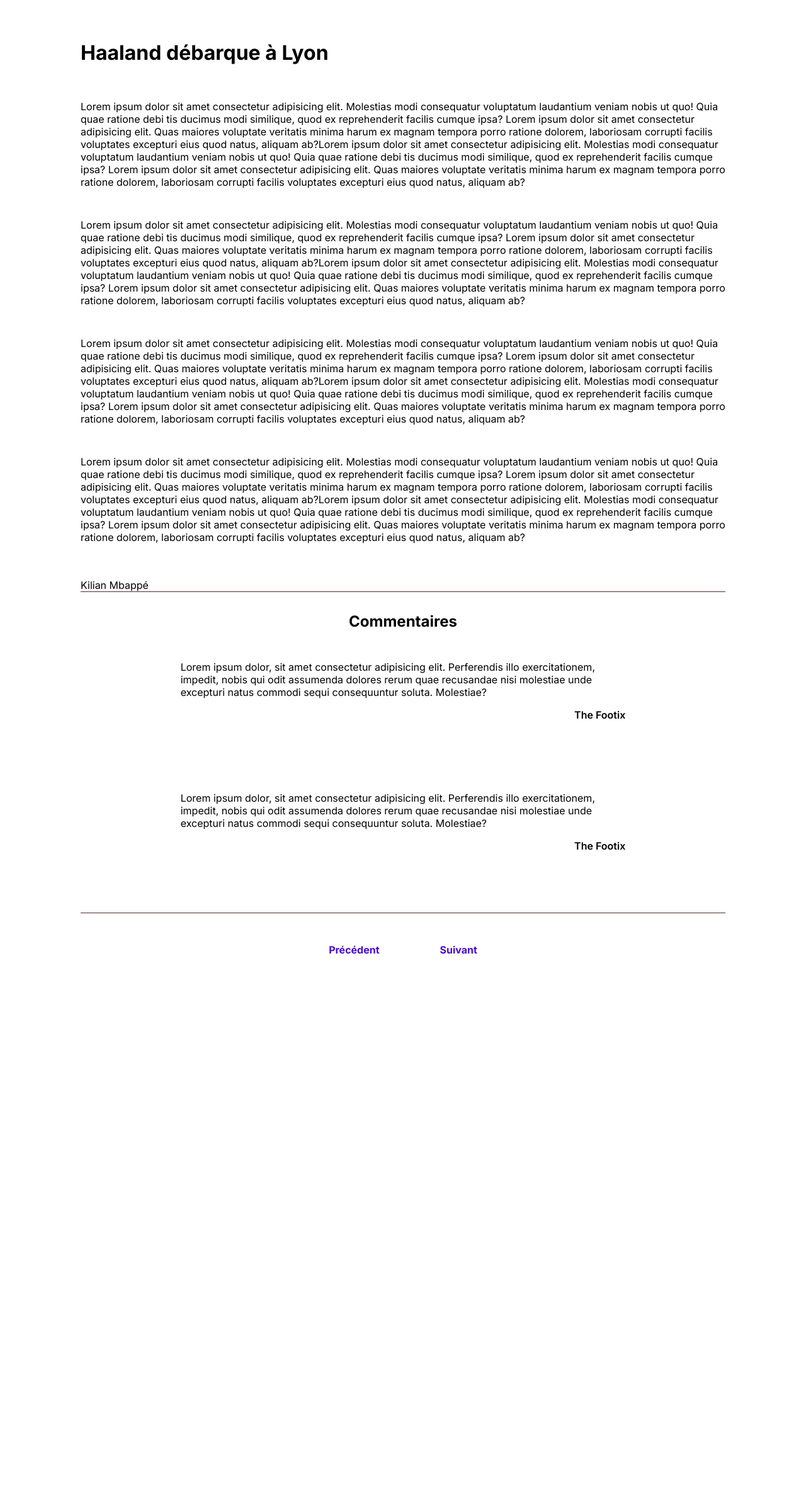
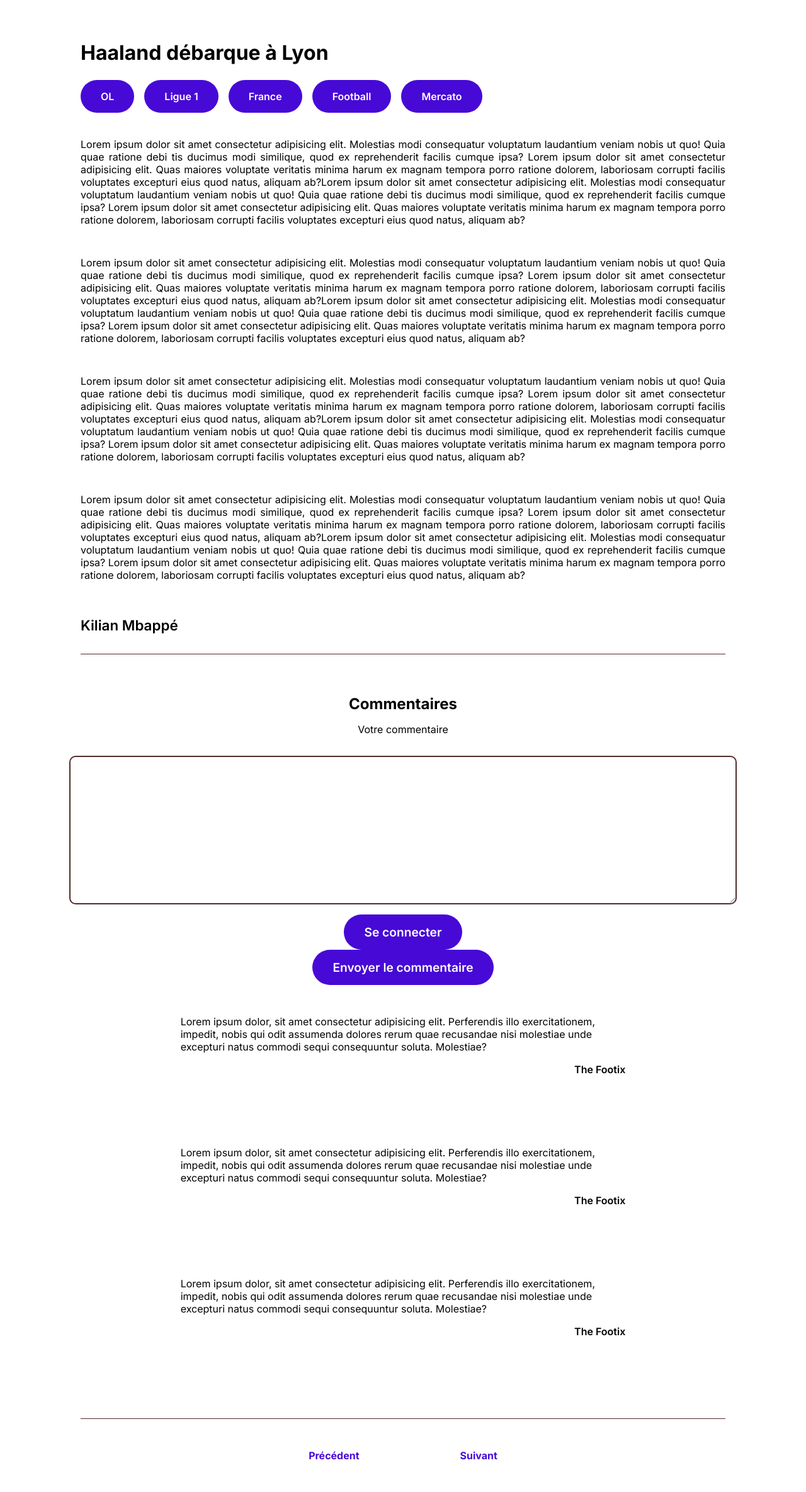
Before and after one commit to MricP/Blog, a PHP site: page /article.php in a window 1280 px wide. Shown: the whole page at 63% size. Before the commit the page ends 1515 px from the top, so only its background shows below. Run offline with PHP 8.4, Linux system fonts and the light colour scheme.

Commit message:
Amélioration du style + Article.php

```diff
--- a/app.css
+++ b/app.css
@@ -20,12 +20,18 @@
     --page-switch-color-text:var(--primary);
     --page-switch-color-text-hover:var(--blanc);
     --page-switch-color-background-hover:var(--primary);
+
+    /* Pastilles - Catégorie */
+    --pastille-category-text-color:var(--blanc);
+    --pastille-category-text-color-hover:var(--primary);
+    --pastille-category-background-color:var(--primary);
 }
 
 * {
     margin:0;
     padding: 0;
     font-family: inter, arial, sans-serif;
+    text-decoration: none;
 }
 
 body {
@@ -35,8 +41,8 @@ body {
     flex-direction: column;
 }
 
-h1 {
-    margin: 4rem 0 2rem 0;
+button {
+    border:none;
 }
 
 
@@ -45,6 +51,9 @@ h1 {
     flex-direction: column;
     align-items: center;
     width:80vw;
+}
+
+.article-list-container {
     margin: 2rem 0;
 }
 
@@ -54,9 +63,57 @@ h1 {
     background-color: var(--section-separator-color);
 }
 
+.new-commentaire-submit-button, .new-commentaire-login-button {
+    font-weight:600;
+    font-size: 1.2rem;
+    padding: 1rem 2rem;
+    border-radius: 50px;
+    color: var(--blanc);
+    background-color: var(--primary);
+}
+
+.new-commentaire-submit-button:hover, .new-commentaire-login-button:hover {
+    color: var(--primary);
+    background-color: transparent;
+    border: solid 1px var(--primary)
+}
+
+.form-new-commentaire {
+    width:80vw;
+    display: flex;
+    flex-direction: column;
+    align-items: center;
+}
+
+.new-commentaire-text {
+    width: 100%;
+    height: 200px;
+    padding: 1rem;
+    margin: 1rem 0;
+    border: solid 2px var(--gris);
+    border-radius: 10px;
+}
+
 /* Page d'un article'*/
 
+.article-container {
+    margin: 4rem 0 0rem 0;
+}
+
+.article-container > h1 {
+    margin: 0 0 1.5rem 0;
+}
+
+.article-paragraphes-container {
+    margin: 1rem 0;
+}
+
+.commentaires-container {
+    margin: 4rem 0;
+}
+
 .article-paragraphe {
+    text-align: justify;
     margin: 1.5rem 0;
 }
 
@@ -75,12 +132,44 @@ h1 {
 }
 
 .article-paragraphe:hover, .commentaire-text:hover {
-    font-size: 1.2rem;
+    font-size: 1.08rem;
+}
+
+.article-creator {
+    font-size: 1.4rem;
+    font-weight: 600;
+    margin: 2rem 0;
 }
 
 .commentaire-creator {
     font-weight: 600;
     text-align: end;
+}
+
+.new-commentaire-label {
+    margin: 1rem 0;
+}
+
+.pastilles-container {
+    display: flex;
+    flex-direction: row;
+}
+
+.pastille-category {
+    width:fit-content;
+    font-weight: 600;
+    padding: 1rem 2rem;
+    margin: 0 1rem 0 0;
+    border-radius: 50px;
+    color: var(--pastille-category-text-color);
+    background-color: var(--pastille-category-background-color);
+    transition: 0.4s all ease-in-out;
+}
+
+.pastille-category:hover {
+    color: var(--primary);
+    background-color: transparent;
+    border: solid 1px var(--pastille-category-text-color-hover);
 }
 
 /* Page de liste d'articles*/
@@ -120,14 +209,15 @@ h1 {
 
 .page-switch-text {
     font-weight: 700;
-    padding: 1rem;
+    padding: 1rem 3rem;
     color: var(--page-switch-color-text);
+    transition: 0.4s all ease-in-out;
 }
 
 .page-switch-text:hover {
     color: var(--page-switch-color-text-hover);
     background-color: var(--page-switch-color-background-hover);
-    border-radius: 10px;
+    border-radius: 50px;
 }
 
 .page-circle-buttons-container {
@@ -148,6 +238,7 @@ h1 {
     font-size: 1.3rem;
     color: var(--page-button-circle-color-text);
     background-color: var(--page-button-circle-color-background);
+    transition: 0.4s all ease-in-out;
 }
 
 .page-circle-button:hover {
--- a/article.php
+++ b/article.php
@@ -2,11 +2,40 @@
 <html>
     <head>
         <title>Sport News</title>
-        <link rel="stylesheet" href="./app.css">
+        <link rel="stylesheet" href="./app.css" />
+        <link href="/your-path-to-fontawesome/css/solid.css" rel="stylesheet" />
         <?php
+
+        function createComment() {
+            try {
+                $connexion = new PDO('mysql:host=localhost;dbname=blog', 'root', '');
+                $connexion->setAttribute(PDO::ATTR_ERRMODE, PDO::ERRMODE_EXCEPTION);
+
+                if (!(isset($_POST['currentUser']))) {
+                    $sql = "INSERT INTO comment(commentText, commentAuthor) VALUES (:commentText, :commentAuthor)";
+                    $stmt = $connexion->prepare($sql);
+                    $stmt->bindParam(':commentText', $_POST['commentText']);
+                    $stmt->bindParam(':commentAuthor', $_POST['currentUser']);
+                    $stmt->execute();
+                } else {
+                    header("Location: ./login.php");
+                }
+            } catch (PDOException $e) {
+                die('Erreur PDO : ' . $e->getMessage());
+            } catch (Exception $e) {
+                die('Erreur Générale : ' . $e->getMessage());
+            }
+        }
 
         $article = [
             'title' => "Haaland débarque à Lyon",
+            'categories' => [
+                '0' => "OL",
+                '1' => "Ligue 1",
+                '2' => "France",
+                '3' => "Football",
+                '4' => "Mercato",
+            ],
             'creator' => "Kilian Mbappé"
         ];
 
@@ -19,17 +48,31 @@
     <body>
         <div class="article-container">
             <h1><?php echo $article['title']; ?></h1>
+            <div class="pastilles-container">
+                <?php
+                    for ($i = 0; $i < sizeof($article["categories"]); $i++) {
+                        echo '<div class="pastille-category"><span>'.$article["categories"][strval($i)].'</span></div>';
+                    }
+                ?>
+            </div>
+
             <div class="article-paragraphes-container">
                 <p class="article-paragraphe">Lorem ipsum dolor sit amet consectetur adipisicing elit. Molestias modi consequatur voluptatum laudantium veniam nobis ut quo! Quia quae ratione debi tis ducimus modi similique, quod ex reprehenderit facilis cumque ipsa? Lorem ipsum dolor sit amet consectetur adipisicing elit. Quas maiores voluptate veritatis minima harum ex magnam tempora porro ratione dolorem, laboriosam corrupti facilis voluptates excepturi eius quod natus, aliquam ab?Lorem ipsum dolor sit amet consectetur adipisicing elit. Molestias modi consequatur voluptatum laudantium veniam nobis ut quo! Quia quae ratione debi tis ducimus modi similique, quod ex reprehenderit facilis cumque ipsa? Lorem ipsum dolor sit amet consectetur adipisicing elit. Quas maiores voluptate veritatis minima harum ex magnam tempora porro ratione dolorem, laboriosam corrupti facilis voluptates excepturi eius quod natus, aliquam ab?</p>
                 <p class="article-paragraphe">Lorem ipsum dolor sit amet consectetur adipisicing elit. Molestias modi consequatur voluptatum laudantium veniam nobis ut quo! Quia quae ratione debi tis ducimus modi similique, quod ex reprehenderit facilis cumque ipsa? Lorem ipsum dolor sit amet consectetur adipisicing elit. Quas maiores voluptate veritatis minima harum ex magnam tempora porro ratione dolorem, laboriosam corrupti facilis voluptates excepturi eius quod natus, aliquam ab?Lorem ipsum dolor sit amet consectetur adipisicing elit. Molestias modi consequatur voluptatum laudantium veniam nobis ut quo! Quia quae ratione debi tis ducimus modi similique, quod ex reprehenderit facilis cumque ipsa? Lorem ipsum dolor sit amet consectetur adipisicing elit. Quas maiores voluptate veritatis minima harum ex magnam tempora porro ratione dolorem, laboriosam corrupti facilis voluptates excepturi eius quod natus, aliquam ab?</p>
                 <p class="article-paragraphe">Lorem ipsum dolor sit amet consectetur adipisicing elit. Molestias modi consequatur voluptatum laudantium veniam nobis ut quo! Quia quae ratione debi tis ducimus modi similique, quod ex reprehenderit facilis cumque ipsa? Lorem ipsum dolor sit amet consectetur adipisicing elit. Quas maiores voluptate veritatis minima harum ex magnam tempora porro ratione dolorem, laboriosam corrupti facilis voluptates excepturi eius quod natus, aliquam ab?Lorem ipsum dolor sit amet consectetur adipisicing elit. Molestias modi consequatur voluptatum laudantium veniam nobis ut quo! Quia quae ratione debi tis ducimus modi similique, quod ex reprehenderit facilis cumque ipsa? Lorem ipsum dolor sit amet consectetur adipisicing elit. Quas maiores voluptate veritatis minima harum ex magnam tempora porro ratione dolorem, laboriosam corrupti facilis voluptates excepturi eius quod natus, aliquam ab?</p>
                 <p class="article-paragraphe">Lorem ipsum dolor sit amet consectetur adipisicing elit. Molestias modi consequatur voluptatum laudantium veniam nobis ut quo! Quia quae ratione debi tis ducimus modi similique, quod ex reprehenderit facilis cumque ipsa? Lorem ipsum dolor sit amet consectetur adipisicing elit. Quas maiores voluptate veritatis minima harum ex magnam tempora porro ratione dolorem, laboriosam corrupti facilis voluptates excepturi eius quod natus, aliquam ab?Lorem ipsum dolor sit amet consectetur adipisicing elit. Molestias modi consequatur voluptatum laudantium veniam nobis ut quo! Quia quae ratione debi tis ducimus modi similique, quod ex reprehenderit facilis cumque ipsa? Lorem ipsum dolor sit amet consectetur adipisicing elit. Quas maiores voluptate veritatis minima harum ex magnam tempora porro ratione dolorem, laboriosam corrupti facilis voluptates excepturi eius quod natus, aliquam ab?</p>
             </div>
-            <p><?php echo $article['creator']; ?></p>
+            <p class="article-creator"><?php echo $article['creator']; ?></p><i class="fa-solid fa-xmark"></i>
         </div>
         <div class="section-separator"></div>
         <div class="commentaires-container">
             <h2>Commentaires</h2>
+            <form class="form-new-commentaire" method="POST">
+                <label class="new-commentaire-label" for="new-commentaire">Votre commentaire</label>
+                <textarea class="new-commentaire-text" name="new-commentaire"></textarea>
+                <a class="new-commentaire-login-button" href="./login.php">Se connecter</a>
+                <button type="submit" class="new-commentaire-submit-button">Envoyer le commentaire</button>
+            </form>
             <div class="commentaire-box">
                 <p class="commentaire-text"><?php echo $commentaire['text']; ?><p>
                 <p class="commentaire-creator"><?php echo $commentaire['creator']; ?></p>
@@ -38,6 +81,11 @@
                 <p class="commentaire-text"><?php echo $commentaire['text']; ?><p>
                 <p class="commentaire-creator"><?php echo $commentaire['creator']; ?></p>
             </div>
+            <div class="commentaire-box">
+                <p class="commentaire-text"><?php echo $commentaire['text']; ?><p>
+                <p class="commentaire-creator"><?php echo $commentaire['creator']; ?></p>
+            </div>
+
         </div>
         <div class="section-separator"></div>
         <div class="page-switch-container">
```
Also changed, not shown: heart-svgrepo-com.svg (added).
